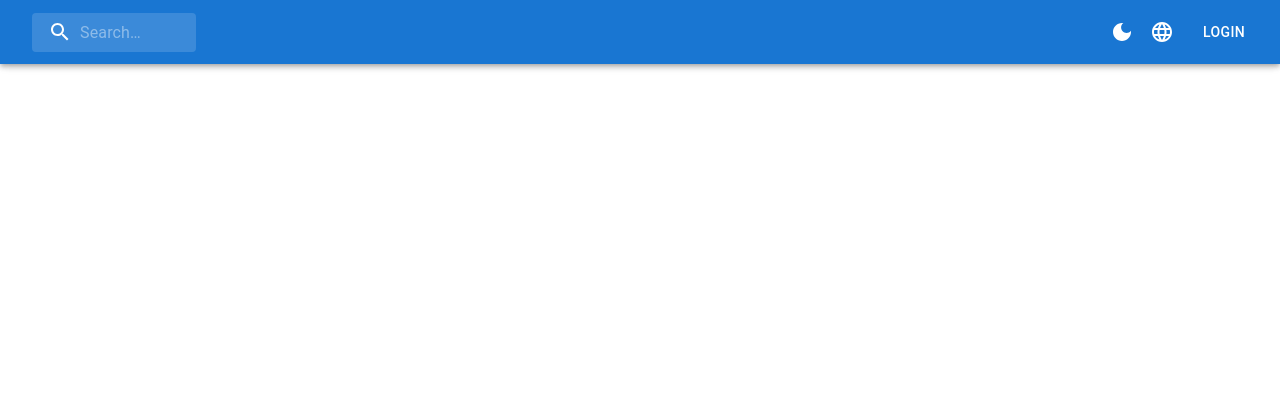
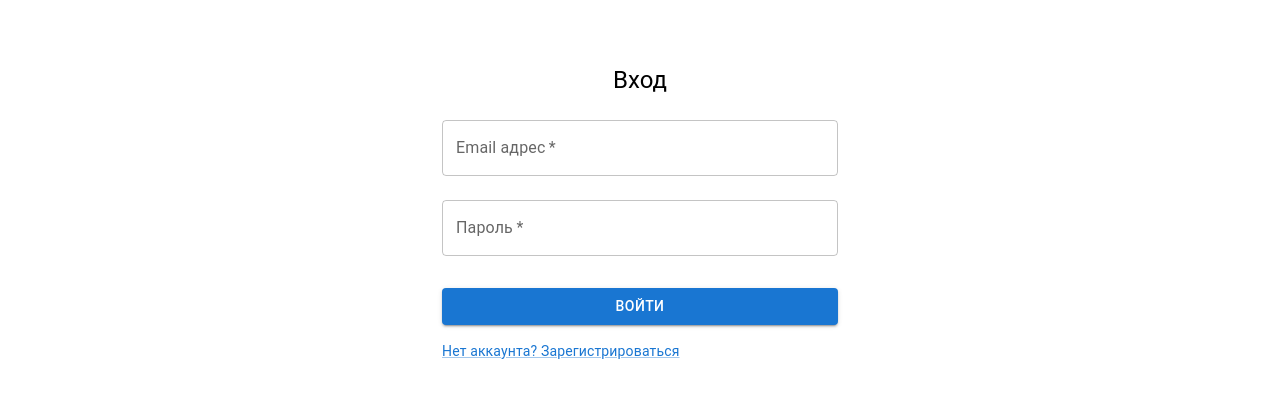
Before and after one commit to koliasinitsa/itransition, a React (Vite) app in the folder client/: page /AuthForm in a window 1280 px wide. Shown: the top 398 px of the page. Built offline with nearby package versions, Linux system fonts and the light colour scheme.

Commit message:
client routes

```diff
--- a/client/package.json
+++ b/client/package.json
@@ -16,7 +16,8 @@
     "@mui/material": "^5.15.3",
     "react": "^18.2.0",
     "react-dom": "^18.2.0",
-    "react-i18next": "^14.0.0"
+    "react-i18next": "^14.0.0",
+    "react-router-dom": "^6.21.1"
   },
   "devDependencies": {
     "@types/react": "^18.2.43",
@@ -28,6 +29,6 @@
     "eslint-plugin-react-hooks": "^4.6.0",
     "eslint-plugin-react-refresh": "^0.4.5",
     "typescript": "^5.2.2",
-    "vite": "^5.0.10"
+    "vite": "^5.0.11"
   }
 }
--- a/client/src/App.tsx
+++ b/client/src/App.tsx
@@ -1,18 +1,14 @@
+// App.tsx
+import React from 'react';
+import { BrowserRouter as Router, Route, Routes } from 'react-router-dom';
+import AppRoutes from './components/Routes/Routes';
 
-import './App.css'
-import Header from './components/Header/header';
-
-function App() {
-
+const App: React.FC = () => {
   return (
-    <div className="App">
-      <Header />
-      <div className="content">
-
-      </div>
-    </div>
+    <Router>
+      <AppRoutes />
+    </Router>
   );
 }
 
-
-export default App
+export default App;
--- a/client/src/components/Header/header.tsx
+++ b/client/src/components/Header/header.tsx
@@ -1,4 +1,6 @@
 import React from 'react';
+import { useNavigate } from 'react-router-dom';
+
 import AppBar from '@mui/material/AppBar';
 import Toolbar from '@mui/material/Toolbar';
 import IconButton from '@mui/material/IconButton';
@@ -14,6 +16,10 @@ const Header: React.FC = () => {
     const [anchorEl, setAnchorEl] = React.useState<null | HTMLElement>(null);
     const open = Boolean(anchorEl);
 
+    const navigate = useNavigate();
+
+
+
     const handleMenu = (event: React.MouseEvent<HTMLElement>) => {
         setAnchorEl(event.currentTarget);
     };
@@ -22,7 +28,9 @@ const Header: React.FC = () => {
         setAnchorEl(null);
     };
 
-
+    const handleLoginClick = () => {
+        navigate('/AuthForm');  // Перенаправление на компонент AuthForm
+    };
 
 
     return (
@@ -62,7 +70,7 @@ const Header: React.FC = () => {
                         <MenuItem onClick={handleClose}>Rus</MenuItem>
                     </Menu>
 
-                    <Button color="inherit" style={{ marginLeft: '10px' }}>
+                    <Button color="inherit" style={{ marginLeft: '10px' }} onClick={handleLoginClick}>
                         Login
                     </Button>
                 </div>
--- /dev/null
+++ b/client/src/components/Home/HomePage.tsx
@@ -0,0 +1,16 @@
+// HomePage.tsx
+import React from 'react';
+import Header from '../Header/header';
+
+const HomePage: React.FC = () => {
+  return (
+    <div className="App">
+      <Header />
+      <div className="content">
+
+      </div>
+    </div>
+  );
+}
+
+export default HomePage;
--- /dev/null
+++ b/client/src/components/Routes/Routes.tsx
@@ -0,0 +1,17 @@
+// Routes.tsx
+import React from 'react';
+import { Route, Routes } from 'react-router-dom';
+import AuthForm from '../Auth/authForm';
+import HomePage from '../Home/HomePage';
+
+const AppRoutes: React.FC = () => {
+  return (
+    <Routes>
+      <Route path="/" element={<HomePage  />} />
+      <Route path="/AuthForm" element={<AuthForm />} />
+      {/* Добавьте другие маршруты здесь */}
+    </Routes>
+  );
+}
+
+export default AppRoutes;
```
Also changed, not shown: client/src/main.tsx (+7 -6 lines), client/src/components/Auth/authForm.tsx (renamed from client/src/authForm.tsx), 1 other file (tests, documents, lock files or other folders).
